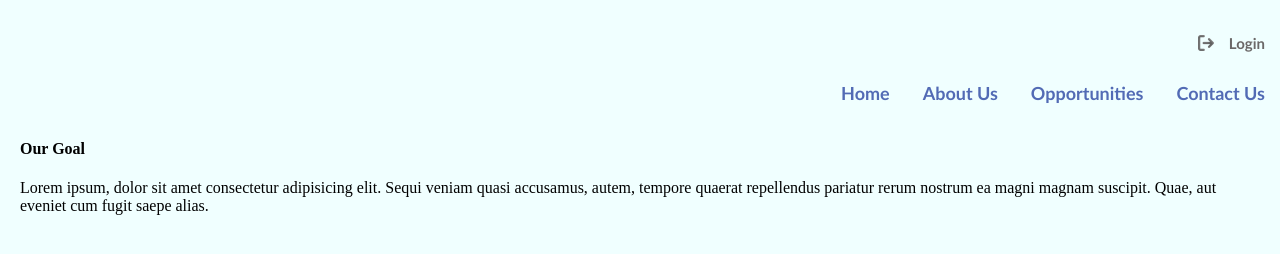
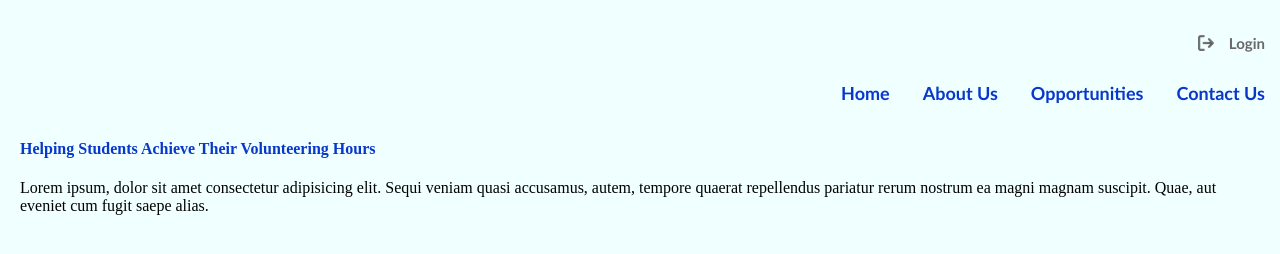
Before and after one commit to Towaiji/Volunteer-website, a plain HTML site: page Home.html in a window 1280 px wide. Shown: the part 62-316 px from the top of the page. Drawn offline with Linux system fonts and the light colour scheme.

```diff
--- a/Home.html
+++ b/Home.html
@@ -25,7 +25,7 @@
 
 
     <main>
-        <h4>Our Goal</h4>
+        <h4 style = "color: rgb(8, 56, 202); font-family: ">Helping Students Achieve Their Volunteering Hours</h4>
         <p>Lorem ipsum, dolor sit amet consectetur adipisicing elit. Sequi veniam quasi accusamus, autem, tempore quaerat repellendus pariatur rerum nostrum ea magni magnam suscipit. Quae, aut eveniet cum fugit saepe alias.</p>
     </main>
 
--- a/style.css
+++ b/style.css
@@ -27,7 +27,7 @@
 
 .navbar a{
     font-size: 18px;
-    color: rgb(82, 107, 181);
+    color: rgb(8, 56, 202);
     font-family: Gill Sans, sans-serif;
     font-weight: bold;
     text-decoration: none;
```
